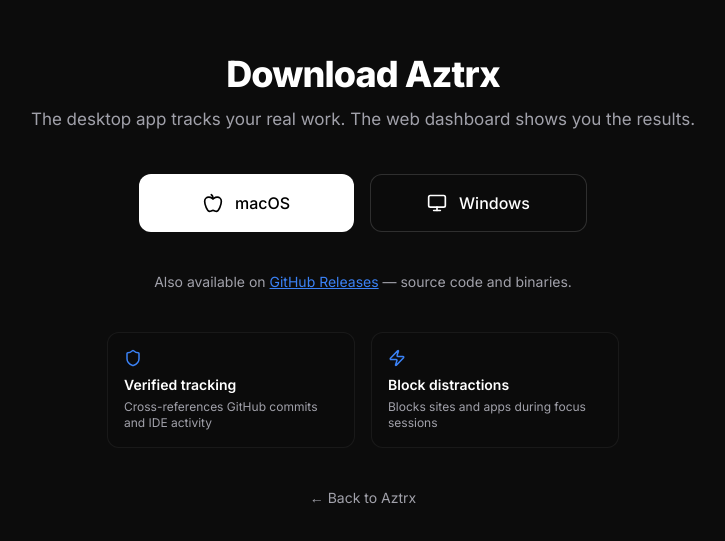
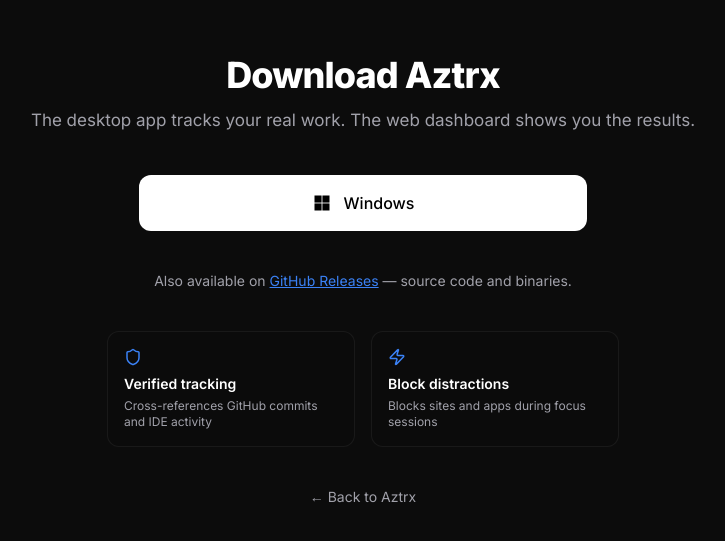
Before and after one commit to DanisChaparov/aztrx, a Next.js app in the folder apps/web/: page /download in a window 1280 px wide. Shown: the part 119-660 px from the top of the page, without its empty margins (277-1002 px from the left). Built offline with nearby package versions, Linux system fonts and the light colour scheme; no server answers.

Commit message:
download page: Windows-only button with Windows logo

```diff
--- a/apps/web/src/app/download/page.tsx
+++ b/apps/web/src/app/download/page.tsx
@@ -1,5 +1,5 @@
 import Link from "next/link";
-import { Apple, Monitor, Shield, Zap } from "lucide-react";
+import { Shield, Zap } from "lucide-react";
 
 export const metadata = { title: "Download — Aztrx" };
 
@@ -14,23 +14,19 @@
           </p>
         </div>
 
-        <div className="flex flex-col sm:flex-row gap-4 w-full max-w-md">
+        <div className="w-full max-w-md">
           <a
             href="https://github.com/DanisChaparov/aztrx/releases"
             target="_blank"
             rel="noopener noreferrer"
-            className="flex-1 flex items-center justify-center gap-3 rounded-xl bg-white text-black font-medium text-base px-6 py-4 transition-all hover:bg-white/90 active:scale-[0.98]"
+            className="flex items-center justify-center gap-3 rounded-xl bg-white text-black font-medium text-base px-6 py-4 transition-all hover:bg-white/90 active:scale-[0.98]"
           >
-            <Apple size={20} />
-            macOS
-          </a>
-          <a
-            href="https://github.com/DanisChaparov/aztrx/releases"
-            target="_blank"
-            rel="noopener noreferrer"
-            className="flex-1 flex items-center justify-center gap-3 rounded-xl border border-white/15 bg-white/[0.04] text-white font-medium text-base px-6 py-4 transition-all hover:bg-white/[0.08] active:scale-[0.98]"
-          >
-            <Monitor size={20} />
+            <svg width="20" height="20" viewBox="0 0 24 24" fill="currentColor" aria-hidden="true">
+              <rect x="3" y="3" width="8.5" height="8.5" />
+              <rect x="12.5" y="3" width="8.5" height="8.5" />
+              <rect x="3" y="12.5" width="8.5" height="8.5" />
+              <rect x="12.5" y="12.5" width="8.5" height="8.5" />
+            </svg>
             Windows
           </a>
         </div>
```
